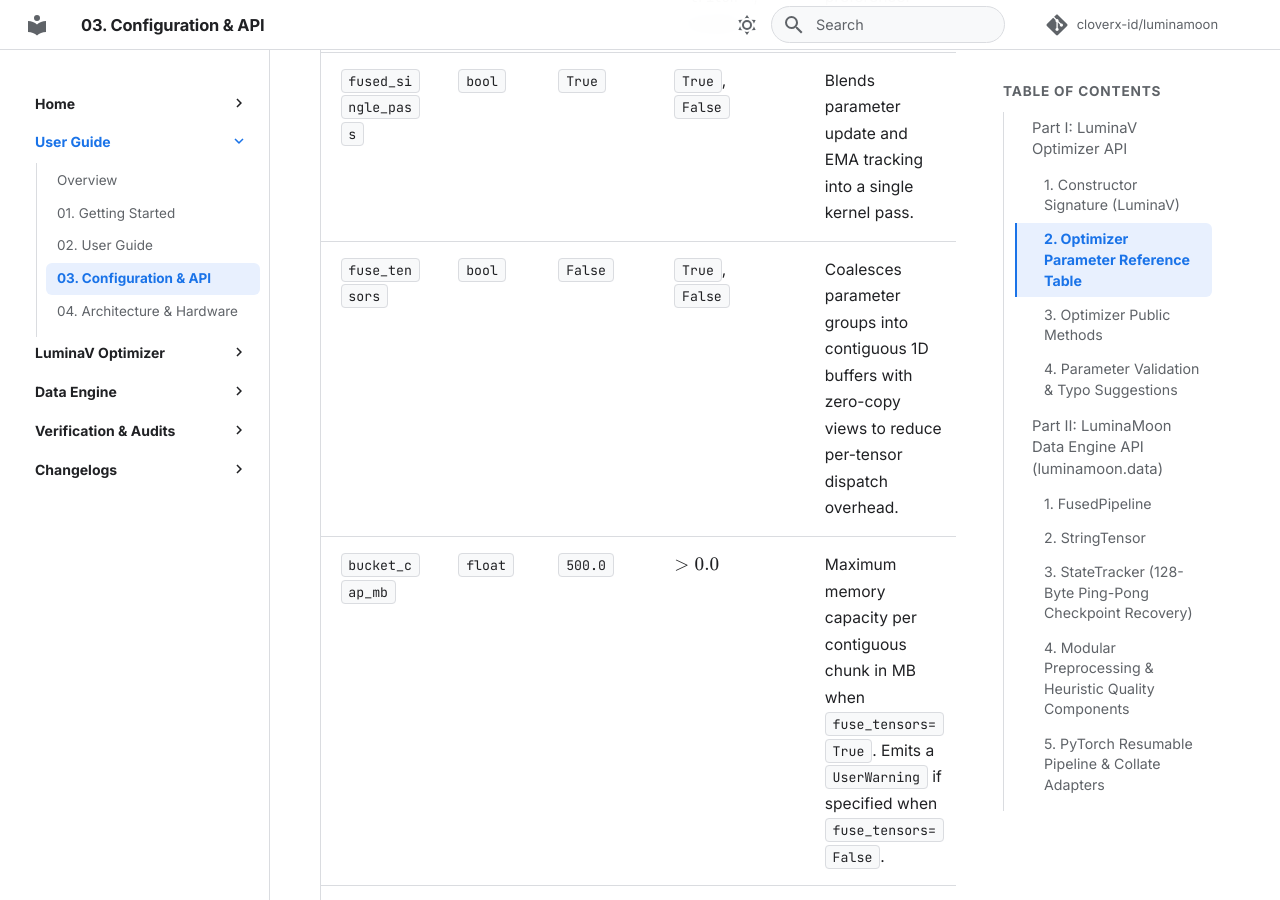
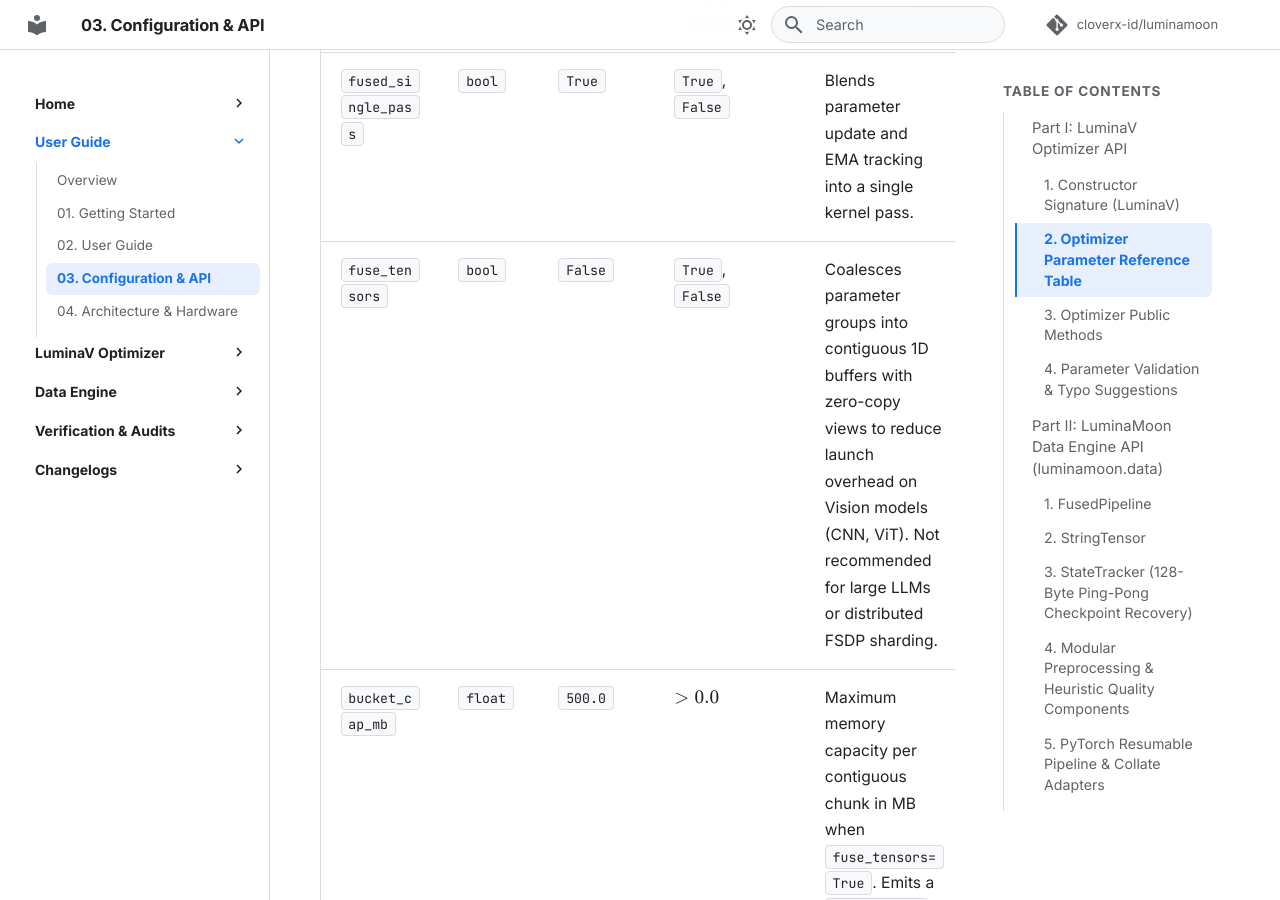
Before and after one commit to cloverx-id/luminamoon, an MkDocs documentation site: the page built from docs/en/03_configuration_api.md, in a window 1280 px wide and 900 px high, scrolled down 5339 px. Built offline with MkDocs 1.6.1 and Material for MkDocs 9.7.7, drawn with Linux system fonts in a browser that asks for light colours; comment, search, counter and statistics services are not loaded.

Commit message:
docs(optimizer): add workload guidance for fuse_tensors regarding vision vs LLM models
- Add workload notes in README.md, docs/en/02_user_guide.md, and docs/en/03_configuration_api.md clarifying that fuse_tensors is optimized for fragmented Vision architectures (CNN, ViT) and not recommended for large LLMs or distributed FSDP sharding.
- Update fuse_tensors docstring in python/luminamoon/optimizer/luminav.py.

```diff
--- a/docs/en/03_configuration_api.md
+++ b/docs/en/03_configuration_api.md
@@ -88,7 +88,7 @@
 | `master_weights` | `bool \| int \| str` | `"none"` | `"none"` / `0`, `"semi"` / `1`, `"full"` / `2` (`"fp32"`) | Mixed-precision master weight strategy: `"none"` (0, low-precision states), `"semi"` (1, FP32 master weights with 16-bit states), or `"full"` (2, FP32 master weights and states). |
 | `execution` | `int \| str` | `"auto"` | `"auto"`, `"vulkan"`, `"simd"`, `"scalar"`, `"triton"`, `"single"` | Target hardware backend execution preference. |
 | `fused_single_pass` | `bool` | `True` | `True`, `False` | Blends parameter update and EMA tracking into a single kernel pass. |
-| `fuse_tensors` | `bool` | `False` | `True`, `False` | Coalesces parameter groups into contiguous 1D buffers with zero-copy views to reduce per-tensor dispatch overhead. |
+| `fuse_tensors` | `bool` | `False` | `True`, `False` | Coalesces parameter groups into contiguous 1D buffers with zero-copy views to reduce launch overhead on Vision models (CNN, ViT). Not recommended for large LLMs or distributed FSDP sharding. |
 | `bucket_cap_mb` | `float` | `500.0` | $> 0.0$ | Maximum memory capacity per contiguous chunk in MB when `fuse_tensors=True`. Emits a `UserWarning` if specified when `fuse_tensors=False`. |
 | `prewarm_jit` | `bool` | `True` | `True`, `False` | Pre-compiles Triton launch kernels during initialization before the first training step. |
 | `ema_decay` | `float \| str` | `"auto"` | `"auto"` or float $[0.0, 1.0)$ | EMA tracking coefficient for mask and bounding. `"auto"` sets `0.95` (`buffer=1`, `"T1"`) or `0.80` (`buffer=2`, `"T2"`). |
```
Also changed, not shown: README.md (+1 -1 lines), docs/en/02_user_guide.md (+1 -0 lines), 1 other file.
